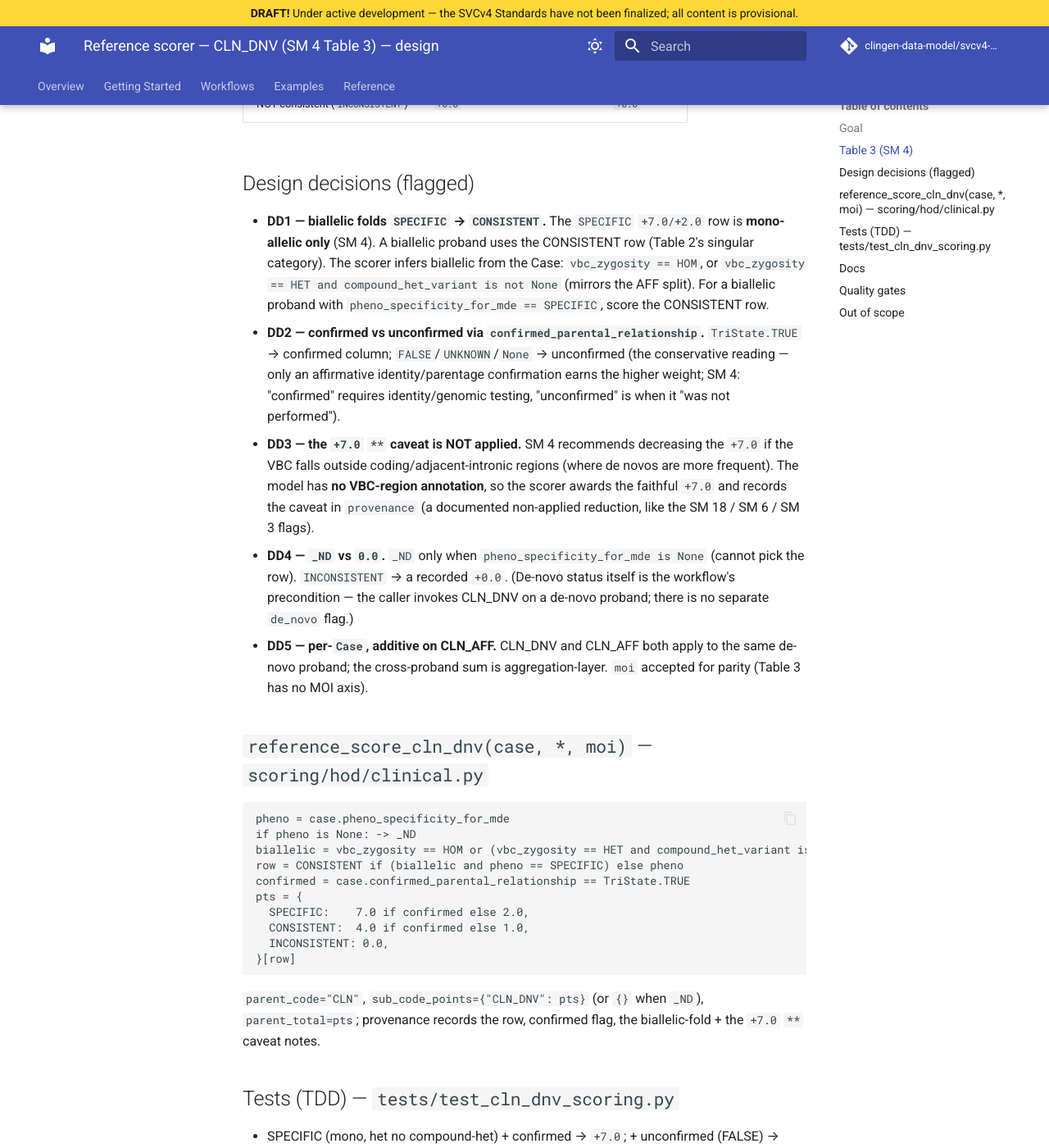
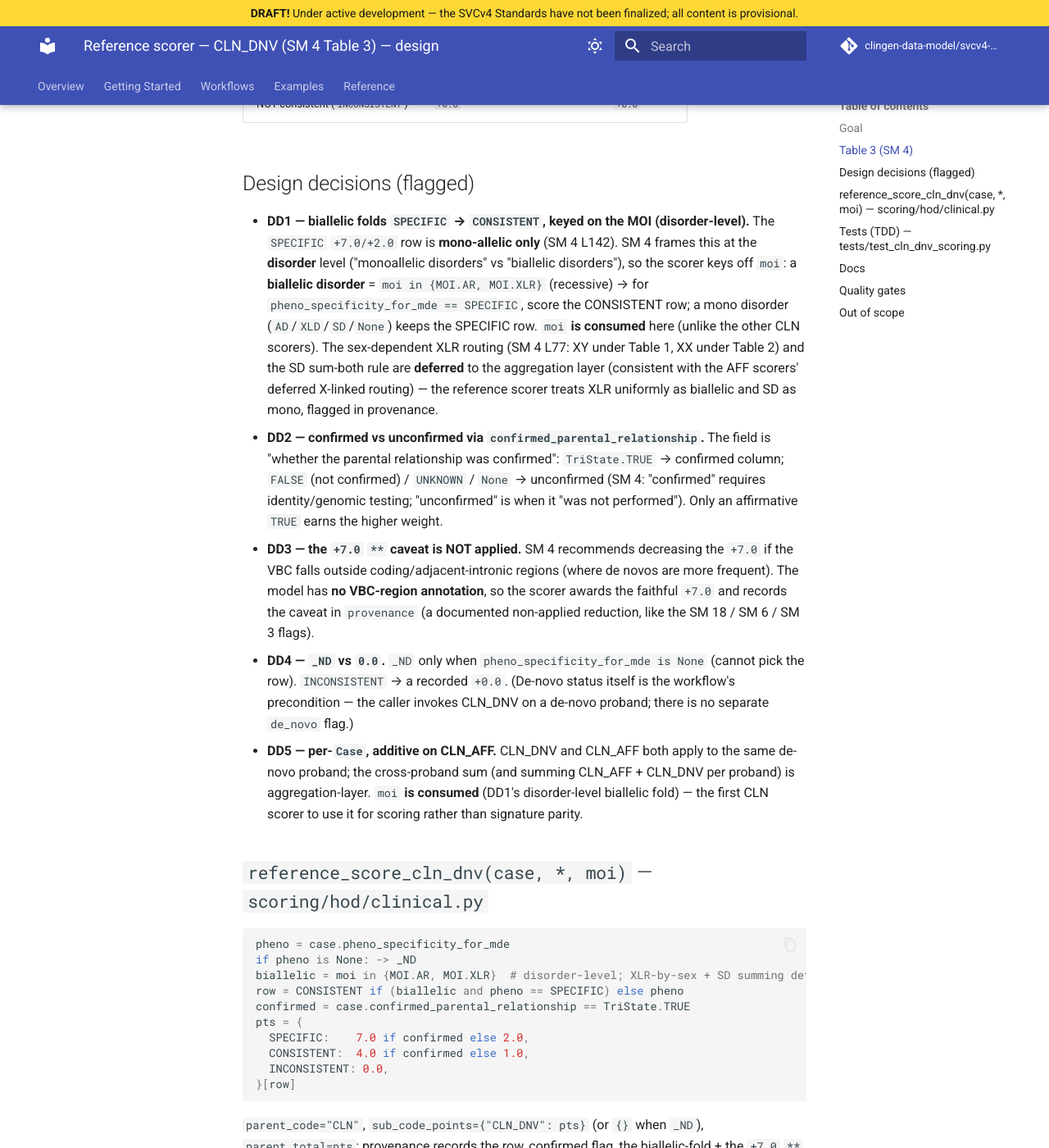
Before and after one commit to clingen-data-model/svcv4-model, an MkDocs documentation site: the page built from docs/superpowers/specs/2026-08-23-scoring-cln-dnv-design.md, in a window 1280 px wide and 1400 px high, scrolled down 726 px. Shown: the whole window at 82% size. Built offline with MkDocs 1.6.1 and Material for MkDocs 9.7.7, drawn with Linux system fonts in a browser that asks for light colours; comment, search, counter and statistics services are not loaded; some of the changed text lies outside the part shown.

Commit message:
Fix CLN_DNV spec: biallelic fold keys off moi (AR/XLR), not proband zygosity
Co-Authored-By: Claude Opus 4.8 (1M context) <noreply@anthropic.com>

````diff
--- a/docs/superpowers/specs/2026-08-23-scoring-cln-dnv-design.md
+++ b/docs/superpowers/specs/2026-08-23-scoring-cln-dnv-design.md
@@ -25,15 +25,21 @@ confirmation:
 
 ## Design decisions (flagged)
 
-- **DD1 — biallelic folds `SPECIFIC` → `CONSISTENT`.** The `SPECIFIC` `+7.0/+2.0` row is
-  **mono-allelic only** (SM 4). A biallelic proband uses the CONSISTENT row (Table 2's singular
-  category). The scorer infers biallelic from the Case: `vbc_zygosity == HOM`, or
-  `vbc_zygosity == HET and compound_het_variant is not None` (mirrors the AFF split). For a
-  biallelic proband with `pheno_specificity_for_mde == SPECIFIC`, score the CONSISTENT row.
-- **DD2 — confirmed vs unconfirmed via `confirmed_parental_relationship`.** `TriState.TRUE` →
-  confirmed column; `FALSE`/`UNKNOWN`/`None` → unconfirmed (the conservative reading — only an
-  affirmative identity/parentage confirmation earns the higher weight; SM 4: "confirmed" requires
-  identity/genomic testing, "unconfirmed" is when it "was not performed").
+- **DD1 — biallelic folds `SPECIFIC` → `CONSISTENT`, keyed on the MOI (disorder-level).** The
+  `SPECIFIC` `+7.0/+2.0` row is **mono-allelic only** (SM 4 L142). SM 4 frames this at the
+  **disorder** level ("monoallelic disorders" vs "biallelic disorders"), so the scorer keys off
+  `moi`: a **biallelic disorder** = `moi in {MOI.AR, MOI.XLR}` (recessive) → for
+  `pheno_specificity_for_mde == SPECIFIC`, score the CONSISTENT row; a mono disorder
+  (`AD`/`XLD`/`SD`/`None`) keeps the SPECIFIC row. `moi` **is consumed** here (unlike the other CLN
+  scorers). The sex-dependent XLR routing (SM 4 L77: XY under Table 1, XX under Table 2) and the SD
+  sum-both rule are **deferred** to the aggregation layer (consistent with the AFF scorers' deferred
+  X-linked routing) — the reference scorer treats XLR uniformly as biallelic and SD as mono, flagged
+  in provenance.
+- **DD2 — confirmed vs unconfirmed via `confirmed_parental_relationship`.** The field is "whether
+  the parental relationship was confirmed": `TriState.TRUE` → confirmed column; `FALSE` (not
+  confirmed) / `UNKNOWN` / `None` → unconfirmed (SM 4: "confirmed" requires identity/genomic
+  testing; "unconfirmed" is when it "was not performed"). Only an affirmative `TRUE` earns the
+  higher weight.
 - **DD3 — the `+7.0` `**` caveat is NOT applied.** SM 4 recommends decreasing the `+7.0` if the
   VBC falls outside coding/adjacent-intronic regions (where de novos are more frequent). The
   model has **no VBC-region annotation**, so the scorer awards the faithful `+7.0` and records the
@@ -42,15 +48,16 @@ confirmation:
   row). `INCONSISTENT` → a recorded `+0.0`. (De-novo status itself is the workflow's precondition
   — the caller invokes CLN_DNV on a de-novo proband; there is no separate `de_novo` flag.)
 - **DD5 — per-`Case`, additive on CLN_AFF.** CLN_DNV and CLN_AFF both apply to the same de-novo
-  proband; the cross-proband sum is aggregation-layer. `moi` accepted for parity (Table 3 has no
-  MOI axis).
+  proband; the cross-proband sum (and summing CLN_AFF + CLN_DNV per proband) is aggregation-layer.
+  `moi` **is consumed** (DD1's disorder-level biallelic fold) — the first CLN scorer to use it for
+  scoring rather than signature parity.
 
 ## `reference_score_cln_dnv(case, *, moi)` — `scoring/hod/clinical.py`
 
-```
+```python
 pheno = case.pheno_specificity_for_mde
 if pheno is None: -> _ND
-biallelic = vbc_zygosity == HOM or (vbc_zygosity == HET and compound_het_variant is not None)
+biallelic = moi in {MOI.AR, MOI.XLR}  # disorder-level; XLR-by-sex + SD summing deferred
 row = CONSISTENT if (biallelic and pheno == SPECIFIC) else pheno
 confirmed = case.confirmed_parental_relationship == TriState.TRUE
 pts = {
@@ -65,13 +72,14 @@ provenance records the row, confirmed flag, the biallelic-fold + the `+7.0` `**`
 
 ## Tests (TDD) — `tests/test_cln_dnv_scoring.py`
 
-- SPECIFIC (mono, het no compound-het) + confirmed → `+7.0`; + unconfirmed (FALSE) → `+2.0`.
+- SPECIFIC (`moi=AD`, mono disorder) + confirmed → `+7.0`; + unconfirmed (FALSE) → `+2.0`.
 - CONSISTENT + confirmed → `+4.0`; + unconfirmed → `+1.0`.
 - INCONSISTENT → `+0.0` (recorded).
-- **biallelic fold**: HOM + SPECIFIC + confirmed → `+4.0` (SPECIFIC row is mono-only → CONSISTENT);
-  HET + compound-het + SPECIFIC + confirmed → `+4.0`.
+- **biallelic fold (moi-keyed)**: `moi=AR` + SPECIFIC + confirmed → `+4.0` (SPECIFIC row is
+  mono-only → CONSISTENT); `moi=XLR` + SPECIFIC + confirmed → `+4.0`; `moi=AD` + SPECIFIC +
+  confirmed → `+7.0` (mono keeps SPECIFIC).
 - DD2 edges: `confirmed_parental_relationship` `None`/`UNKNOWN` → unconfirmed column
-  (SPECIFIC/None → `+2.0`).
+  (SPECIFIC/None/`moi=AD` → `+2.0`).
 - `_ND`: `pheno_specificity_for_mde is None` → `{}`, `parent_total None`.
 - provenance carries the `+7.0` `**` caveat note on the SPECIFIC-confirmed mono case.
 
````
